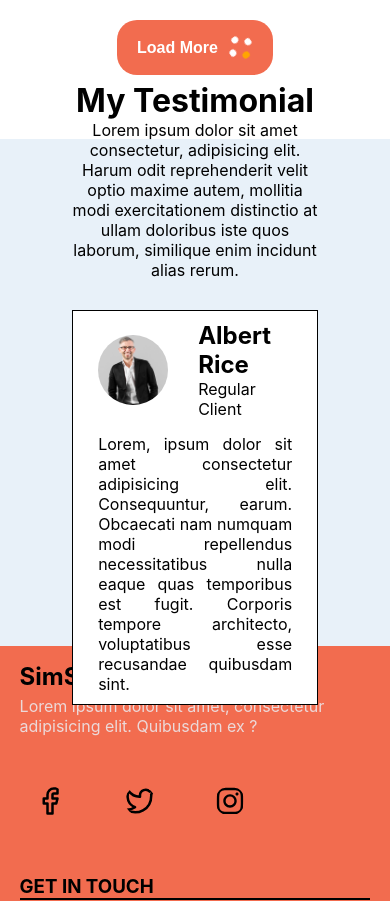
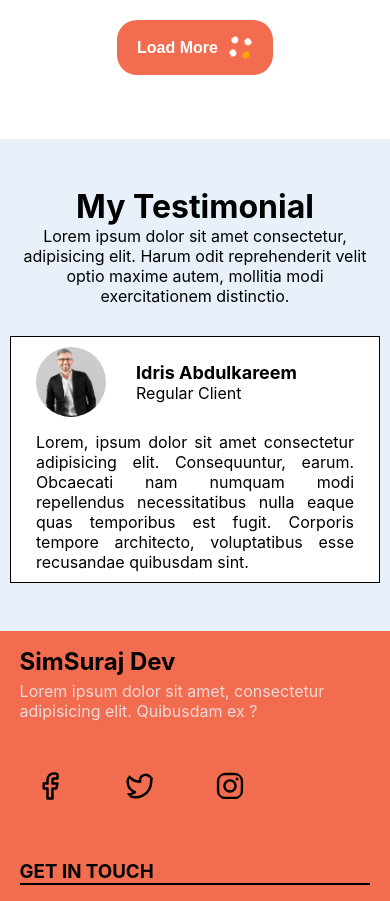
Before and after one commit to Taofeeq001/My-Portfolio, a React (Create React App) app: page / in a window 390 px wide. Shown: the part 6360-7261 px from the top of the page. Built offline with nearby package versions, Linux system fonts and the light colour scheme; a web font is replaced by a local one.

Commit message:
updated testimonial page responsiveness

```diff
--- a/src/Components/Pages/Testimonial/Testimonial.css
+++ b/src/Components/Pages/Testimonial/Testimonial.css
@@ -4,7 +4,7 @@
     align-items: center;
     justify-content: center;
     background-color: #E8F1F9;
-    height: 60vh;
+    padding: 3rem;
 }
 .testimonial-container{
     width: 63%;
@@ -37,3 +37,15 @@
     gap: 30px;
     margin-bottom: 15px;
 }
+
+@media screen and (max-width:950px) {
+    .testimonial{
+        padding: 3rem 10px;
+    }
+    .testimonial-container{
+        width: 100%;
+    }
+    .slider h2{
+        font-size: large;
+    }
+}
--- a/src/Components/Pages/Testimonial/Testimonial.jsx
+++ b/src/Components/Pages/Testimonial/Testimonial.jsx
@@ -14,7 +14,7 @@ const Testimonial = () =>{
             <div className="testimonial-container">
                 <div className="test-heading">
                     <h1>My Testimonial</h1>
-                    <p>Lorem ipsum dolor sit amet consectetur, adipisicing elit. Harum odit reprehenderit velit optio maxime autem, mollitia modi exercitationem distinctio at ullam doloribus iste quos laborum, similique enim incidunt alias rerum.</p>
+                    <p>Lorem ipsum dolor sit amet consectetur, adipisicing elit. Harum odit reprehenderit velit optio maxime autem, mollitia modi exercitationem distinctio.</p>
                 </div>
                 <div>
                     <Swiper className="swiper"
```
